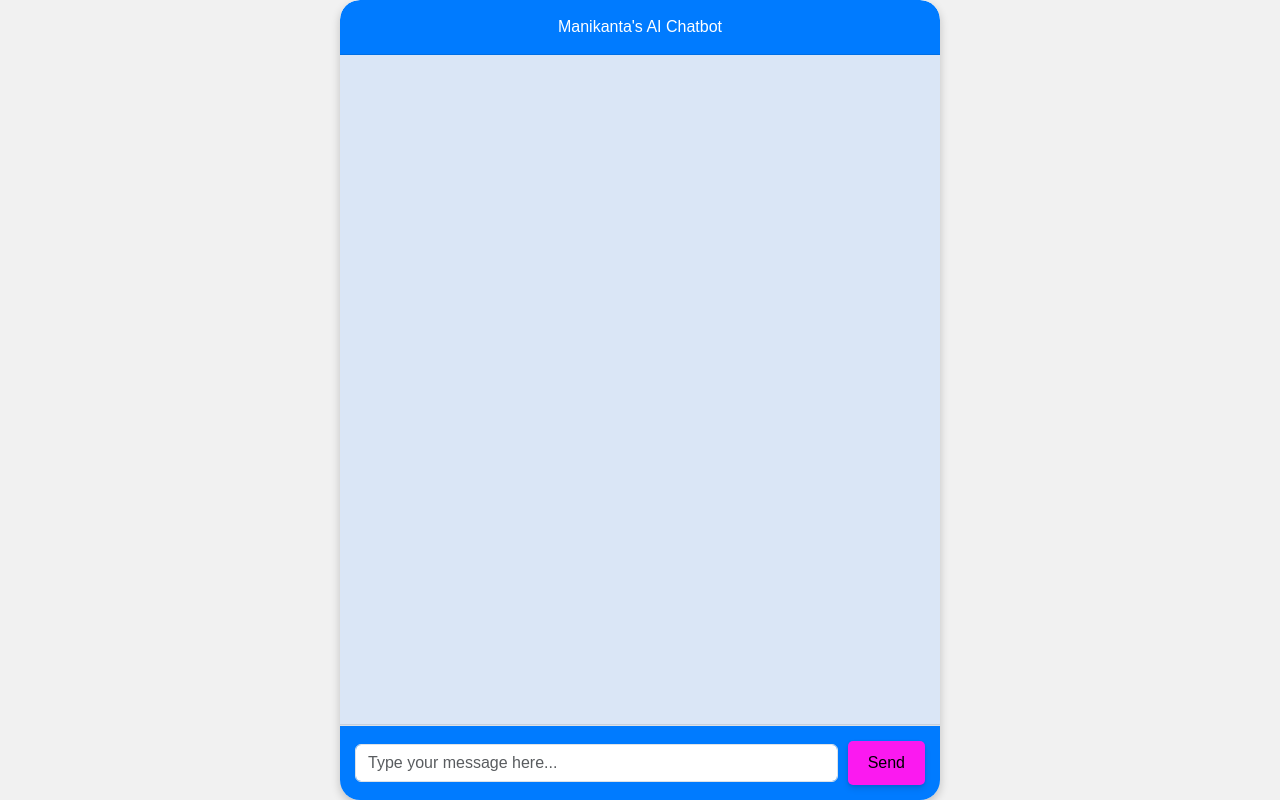
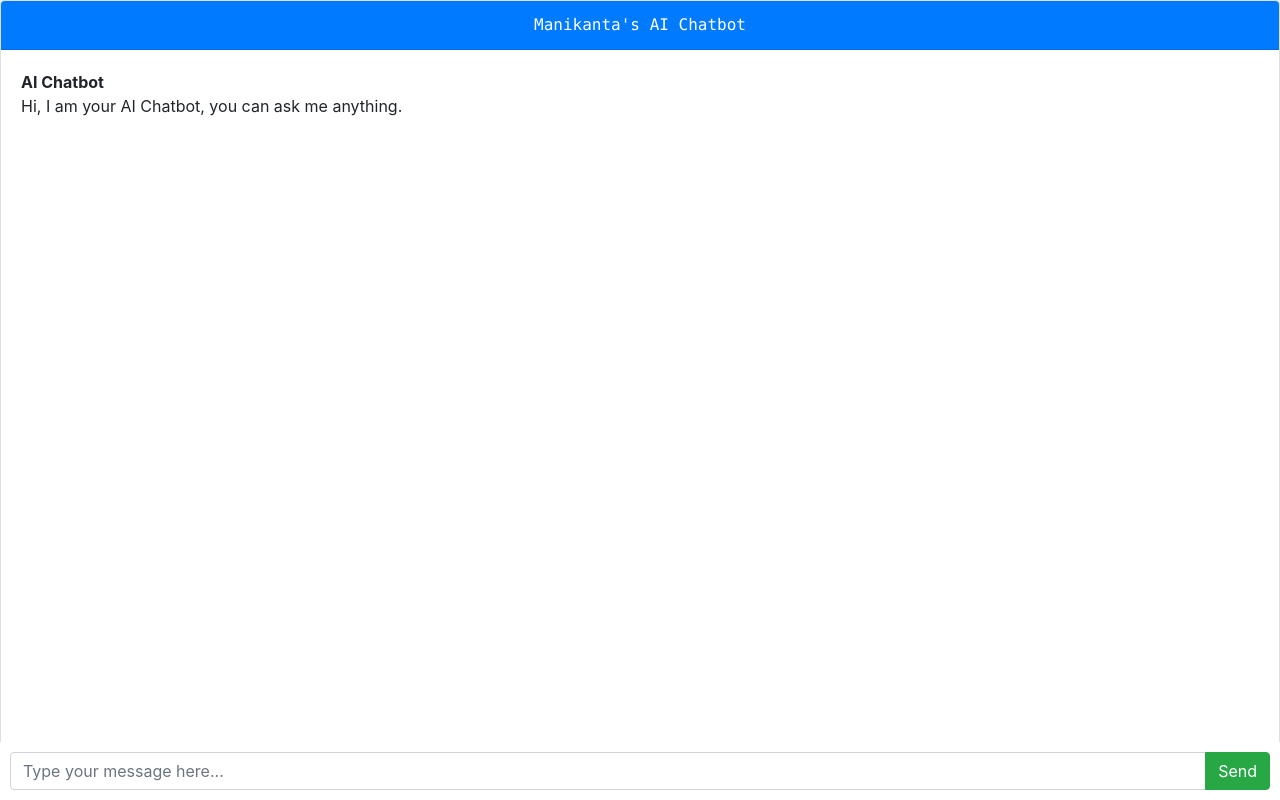
Before and after one commit to mani3523/AI-Chat-bot, a Flask app: page / in a window 1280 px wide. Run offline with Flask 3, Linux system fonts and the light colour scheme; some libraries are stand-ins or nearby versions.

Commit message:
frontend part changed

```diff
--- a/static/css/style.css
+++ b/static/css/style.css
@@ -1,102 +1,73 @@
 body, html {
     height: 100%;
     margin: 0;
-    padding: 0;
-    font-family: Arial, sans-serif;
-    background-color: #f1f1f1;
+    display: flex;
+    flex-direction: column;
   }
 
-.chat {
+  .chat-container {
     display: flex;
     flex-direction: column;
     height: 100vh;
-    max-width: 600px;
-    margin: auto;
-    box-shadow: 0 0 10px rgba(0,0,0,0.1);
-    background-color: #ffffff;
-    border-radius: 20px; /* Rounded corners for the entire chat */
-    box-shadow: 0 4px 10px rgba(0, 0, 0, 0.2); /* 3D effect */
-    overflow: hidden; /* Ensures content fits within rounded corners */
   }
 
-.chat-header {
-    padding: 15px;
-    background-color: #007bff;
-    color: white;
-    text-align: center;
-    border-bottom: 1px solid rgba(0, 0, 0, 0.1); /* Slightly darker border */
-    border-top-left-radius: 20px; /* Rounded top-left corner */
-    border-top-right-radius: 20px; /* Rounded top-right corner */
+  .card {
+    flex-grow: 1;
+    display: flex;
+    flex-direction: column;
+    overflow: hidden;
   }
 
-.chat-body {
+  .card-body {
     flex-grow: 1;
+    overflow-y: auto;
     padding: 15px;
-    overflow-y: auto;
-    background-color: #dae6f6;
-    border-bottom: 1px solid rgba(0, 0, 0, 0.1);
+    background-color: #f8f9fa;
   }
 
-.chat-message {
-    margin: 10px 0;
-    padding: 20px;
-    border-radius: 10px;
-    width: fit-content;
-    max-width: 80%;
+  .messages-list {
+    display: flex;
+    flex-direction: column;
+    padding-left: 0;
+    margin-bottom: 10px;
   }
 
-.chat-message.user {
-    background-color: #007bff;
-    color: white;
-    align-self: flex-end;
-    text-align: right;
-    border-bottom-right-radius: 0;
+  .message {
+    margin-bottom: 15px;
+    list-style: none;
   }
 
-.chat-message.bot {
-    background-color: #ffffff;
-    color: black;
-    align-self: flex-start;
-    text-align: left;
+  .message-text {
+    padding: 10px;
+    border-radius: 5px;
   }
 
-/* Allow HTML formatting to display nicely */
-.chat-message.bot p {
-    margin-bottom: 10px;
-    line-height: 1.6;
+  .sent {
+    background-color: #dcf8c6;
+    align-self: flex-end;
   }
 
-.chat-footer {
-    padding: 15px;
-    background-color: #007bff;
-    display: flex;
-    align-items: center;
-    border-top: 1px solid #dee2e6;
+  .received {
+    background-color: #f1f0f0;
+    align-self: flex-start;
   }
 
-.chat-footer input {
-    flex-grow: 1;
-    margin-right: 10px;
-}
-.btn-3d {
-    background-color: #fb19f0; /* Button background color */
-    color: rgb(0, 0, 0);              /* Text color */
-    border: none;              /* Remove border */
-    padding: 10px 20px;       /* Padding */
-    border-radius: 5px;       /* Rounded corners */
-    font-size: 16px;          /* Font size */
-    cursor: pointer;           /* Pointer cursor on hover */
-    position: relative;        /* Position for 3D effect */
-    transition: all 0.3s;      /* Transition for smooth effect */
-    box-shadow: 0 4px 6px rgba(0, 0, 0, 0.1), 0 1px 3px rgba(0, 0, 0, 0.1); /* Initial shadow */
+  .message-form {
+    position: fixed;
+    bottom: 0;
+    left: 0;
+    right: 0;
+    padding: 10px;
+    background-color: #f8f9fa;
+    border-top: 1px solid #ddd;
   }
 
-.btn-3d:hover {
-    box-shadow: 0 8px 12px rgba(0, 0, 0, 0.2), 0 2px 5px rgba(0, 0, 0, 0.2); /* Shadow on hover */
-    transform: translateY(-2px); /* Lift effect on hover */
+  .message-input {
+    flex: 1;
+    border-radius: 0;
+    border-right: none;
   }
 
-.btn-3d:active {
-    box-shadow: 0 4px 6px rgba(0, 0, 0, 0.1), 0 1px 3px rgba(0, 0, 0, 0.1); /* Reduce shadow on click */
-    transform: translateY(1px); /* Depress effect on click */
+  .btn-send {
+    border-radius: 0;
   }
--- a/static/js/script.js
+++ b/static/js/script.js
@@ -1,40 +1,56 @@
-$(document).ready(function () {
+const messagesList = document.querySelector('.messages-list');
+const messageForm = document.querySelector('.message-form');
+const messageInput = document.querySelector('.message-input');
+const messagesBox = document.querySelector('.messages-box');
 
-    // Send message on button click
-    $('#send-button').click(function () {
-        sendMessage();
+messageForm.addEventListener('submit', (event) => {
+    event.preventDefault();
+    const message = messageInput.value.trim();
+    if (message.length === 0) {
+      return;
+    }
+    // Add user message to the UI
+    const userMessageItem = document.createElement('li');
+    userMessageItem.classList.add('message', 'sent');
+    userMessageItem.innerHTML = `
+      <div class='message-text'>
+        <div class='message-sender'><b>You</b></div>
+        <div class='message-content'>${message}</div>
+      </div>`;
+    messagesList.appendChild(userMessageItem);
+    messageInput.value = '';  // Clear the input
+
+    // Scroll to the bottom of the chat box
+    messagesBox.scrollTop = messagesBox.scrollHeight;
+
+    // Send the message via Fetch to the backend
+    fetch('/chat', {
+      method: 'POST',
+      headers: {
+        'Content-Type': 'application/json'
+      },
+      body: JSON.stringify({
+        'message': message
+      })
+    })
+    .then(response => response.json())
+    .then(data => {
+      const botResponse = data.response;
+
+      // Add bot response to the UI
+      const botMessageItem = document.createElement('li');
+      botMessageItem.classList.add('message', 'received');
+      botMessageItem.innerHTML = `
+        <div class='message-text'>
+          <div class='message-sender'><b>AI Chatbot</b></div>
+          <div class='message-content'>${botResponse}</div>
+        </div>`;
+      messagesList.appendChild(botMessageItem);
+
+      // Scroll to the bottom of the chat box
+      messagesBox.scrollTop = messagesBox.scrollHeight;
+    })
+    .catch(error => {
+      console.error('Error:', error);
     });
-
-    // Send message on Enter key press
-    $('#message-input').keypress(function (event) {
-        if (event.which === 13) { // Enter key
-            event.preventDefault(); // Prevent form submission
-            sendMessage();
-        }
-    });
-
-    function sendMessage() {
-        var userMessage = $('#message-input').val().trim();
-        if (userMessage) {
-
-            $('#chat-body').append('<div class="chat-message user">' + userMessage + '</div>');
-            $('#message-input').val(""); // Clear input field
-            $('#chat-body').scrollTop($('#chat-body')[0].scrollHeight); // Scroll to the bottom
-
-            $.ajax({
-                url: '/chat',
-                type: 'POST',
-                contentType: 'application/json',
-                data: JSON.stringify({ "message": userMessage }),
-                success: function (response) {
-                    // Append the AI's formatted response (which includes HTML)
-                    $('#chat-body').append('<div class="chat-message bot">' + response.response + '</div>');
-                    $('#chat-body').scrollTop($('#chat-body')[0].scrollHeight); // Scroll to the bottom
-                },
-                error: function (xhr, status, error) {
-                    console.error("Error: " + error);
-                }
-            });
-        }
-    }
-});
+  });
--- /dev/null
+++ b/templates/base.html
@@ -0,0 +1,17 @@
+<!DOCTYPE html>
+<html lang="en">
+  <head>
+    <meta charset="utf-8">
+    <meta name="viewport" content="width=device-width, initial-scale=1, shrink-to-fit=no">
+    <title>AI Chatbot</title>
+    <link rel="stylesheet" href="https://stackpath.bootstrapcdn.com/bootstrap/4.3.1/css/bootstrap.min.css">
+    <link rel="icon" href="{{ url_for('static', filename='images/favicon.ico') }}" type="image/x-icon">
+  </head>
+  <body>
+    {% block content %}{% endblock %}
+    <script src="https://code.jquery.com/jquery-3.3.1.slim.min.js"></script>
+    <script src="https://cdnjs.cloudflare.com/ajax/libs/popper.js/1.14.7/umd/popper.min.js"></script>
+    <script src="https://stackpath.bootstrapcdn.com/bootstrap/4.3.1/js/bootstrap.min.js"></script>
+    {% block scripts %}{% endblock %}
+  </body>
+</html>
--- a/templates/index.html
+++ b/templates/index.html
@@ -1,35 +1,34 @@
-<!DOCTYPE html>
-<html lang="en">
-<head>
-    <meta charset="UTF-8">
-    <meta name="viewport" content="width=device-width, initial-scale=1.0">
-    <title>AI Chatbot</title>
-    <!-- Bootstrap CSS -->
-    <link href="https://maxcdn.bootstrapcdn.com/bootstrap/5.3.0/css/bootstrap.min.css" rel="stylesheet">
-    <link rel="stylesheet" href="{{ url_for('static', filename='css/style.css') }}">
-    <link rel="icon" href="{{ url_for('static', filename='images/favicon.ico') }}" type="image/x-icon">
+{% extends 'base.html' %}
+<link rel="stylesheet" href="{{ url_for('static', filename='css/style.css') }}">
+{% block content %}
+<div class="chat-container" style="height: 100vh; display: flex; flex-direction: column; text-align: left;">
+  <div class="card" style="flex-grow: 1; overflow-y: auto;">
+    <div class="card-header bg-primary text-white" style="text-align: center; font-family: 'Lucida Console', monospace;">Manikanta's AI Chatbot</div>
+    <div class="card-body messages-box">
+      <ul class="list-unstyled messages-list">
+        <li class="message received">
+          <div class="message-text">
+            <div class="message-sender">
+              <b>AI Chatbot</b>
+            </div>
+            <div class="message-content">
+              Hi, I am your AI Chatbot, you can ask me anything.
+            </div>
+          </div>
+        </li>
+      </ul>
+    </div>
+  </div>
 
-</head>
-<body>
+  <form class="message-form" method="POST" style="position: fixed; bottom: 0; left: 0; right: 0; background-color: white; padding: 10px;">
+    <div class="input-group">
+      <input type="text" class="form-control message-input" placeholder="Type your message here..." />
+      <div class="input-group-append">
+        <button type="submit" class="btn btn-success btn-send">Send</button>
+      </div>
+    </div>
+  </form>
+</div>
 
-    <div class="chat">
-        <div class="chat-header">
-            Manikanta's AI Chatbot
-        </div>
-
-        <div class="chat-body" id="chat-body">
-        </div>
-
-        <div class="chat-footer">
-            <input type="text" class="form-control" id="message-input" placeholder="Type your message here...">
-            <button class="btn btn-3d" id="send-button">Send</button>
-        </div>
-    </div>
-
-    <!-- jQuery and Bootstrap JS -->
-    <script src="https://ajax.googleapis.com/ajax/libs/jquery/3.6.0/jquery.min.js"></script>
-    <script src="https://cdnjs.cloudflare.com/ajax/libs/popper.js/2.11.6/umd/popper.min.js"></script>
-    <script src="https://maxcdn.bootstrapcdn.com/bootstrap/5.3.0/js/bootstrap.min.js"></script>
-    <script type="text/javascript" src="{{url_for('static', filename='js/script.js') }}"></script>
-</body>
-</html>
+<script src="{{ url_for('static', filename='js/script.js') }}"></script>
+{% endblock %}
```
Lines whose indentation alone changed are shown as unchanged.
